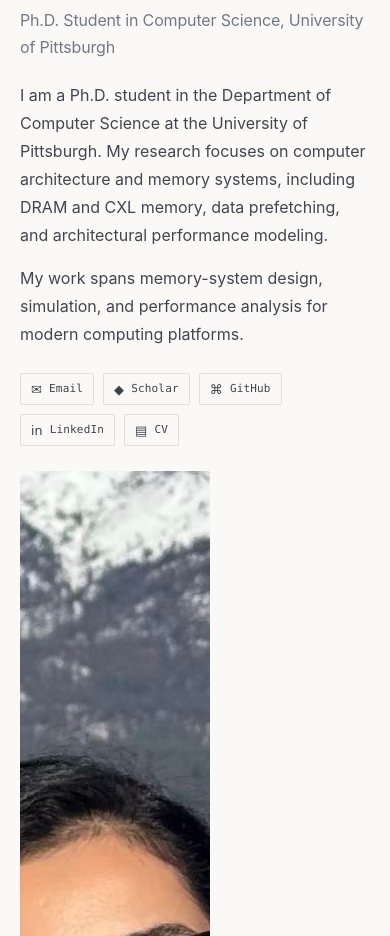
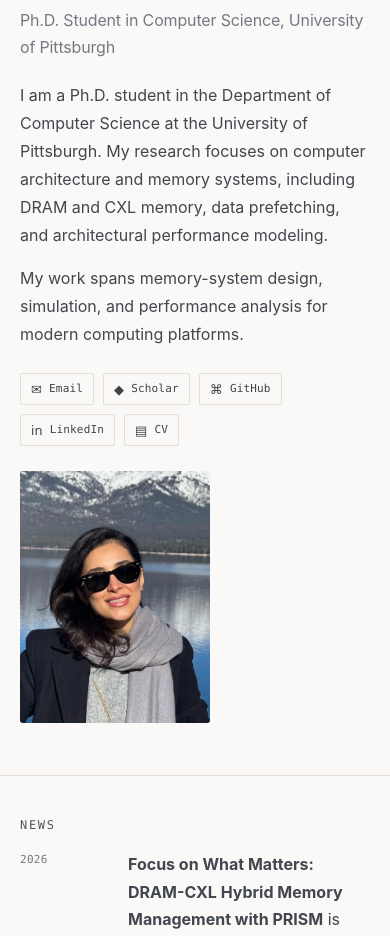
Before and after one commit to Fatemehgolshan/fatemehgolshan.github.io, a plain HTML site: page index.html in a window 390 px wide. Shown: the part 164-1100 px from the top of the page. Drawn offline with Linux system fonts and the light colour scheme.

Commit message:
Update portrait styles in index.html

```diff
--- a/index.html
+++ b/index.html
@@ -271,7 +271,16 @@
       .navigation a { font-size: 12px; }
       .hero { padding-block: 43px 52px; }
       .hero-grid { grid-template-columns: minmax(0, 1fr) 150px; gap: 22px; }
-      .portrait { width: 150px; }
+      .portrait {
+  width: 216px;
+  height: 252px;
+  aspect-ratio: 0.86;
+  margin-top: 5px;
+  border-radius: 3px;
+  object-fit: cover;
+  object-position: 50% 39%;
+  background: #e8e5e0;
+}
       .section { padding-block: 36px 40px; }
       .section-grid { grid-template-columns: 1fr; gap: 17px; }
     }
```
